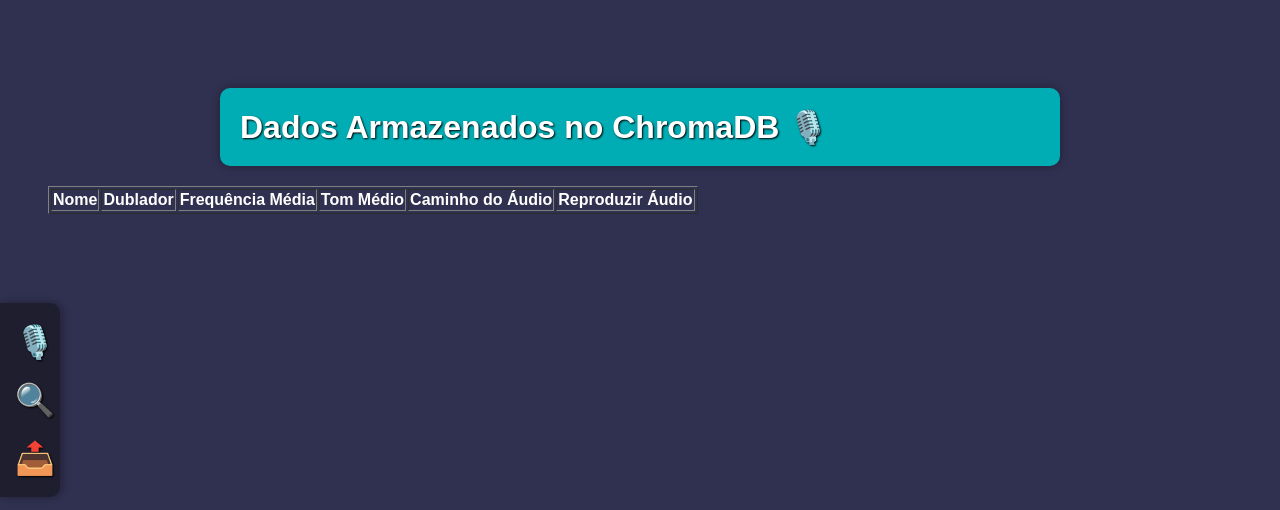
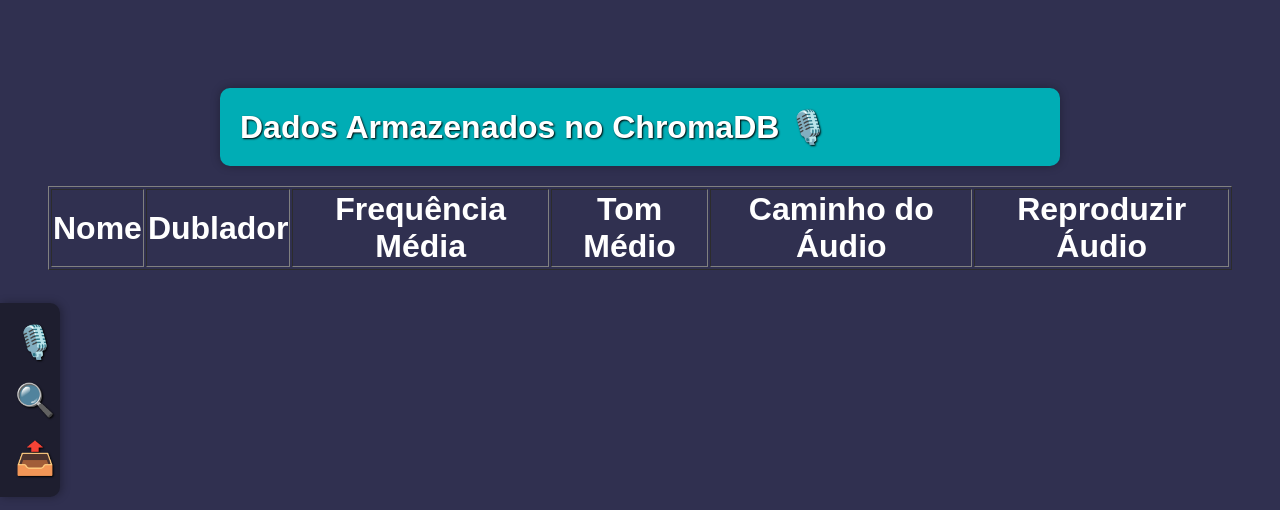
Before and after one commit to VitorFonseca123/Vozes_BD, a Flask app: page /recuperar_dados in a window 1280 px wide. Shown: the top 510 px of the page. Run offline with Flask 3, Linux system fonts and the light colour scheme; data that the repository does not hold is empty; parts of the project's set-up code (start-up, migrations or seed data) failed here and were passed over.

Commit message:
Aumentando tamanho da tabela de dados

```diff
--- a/static/style.css
+++ b/static/style.css
@@ -65,7 +65,10 @@
 a:hover {
   text-decoration: underline;
 }
-
+table{
+  font-size: xx-large;
+  width: 100%;
+}
 .td-excluir{
     border: 0px;
 }
```
